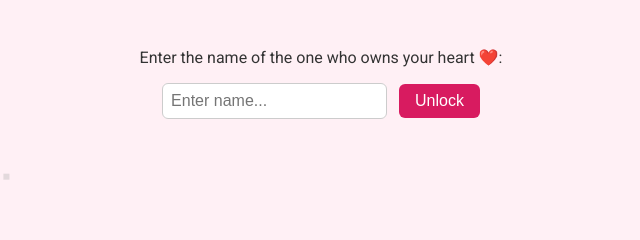
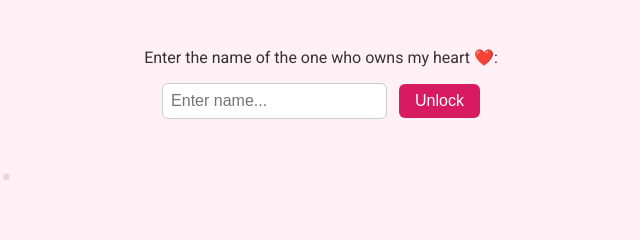
Before and after one commit to shashiujala/beloved, a plain HTML site: page index.html in a window 1280 px wide. Shown: the top 240 px of the page, 319-959 px from the left. Drawn offline with Linux system fonts and the light colour scheme; grey boxes are pictures that could not be loaded.

Commit message:
Update index.html

```diff
--- a/index.html
+++ b/index.html
@@ -147,7 +147,7 @@
   <div class="background"></div>
 
   <div class="password-prompt">
-    <p>Enter the name of the one who owns your heart ❤️:</p>
+    <p>Enter the name of the one who owns my heart ❤️:</p>
     <input type="password" id="pwd" placeholder="Enter name...">
     <button onclick="unlockLove()">Unlock</button>
   </div>
```
